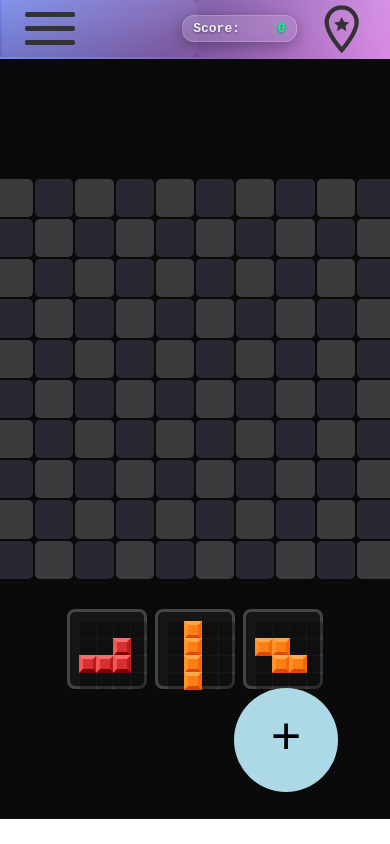
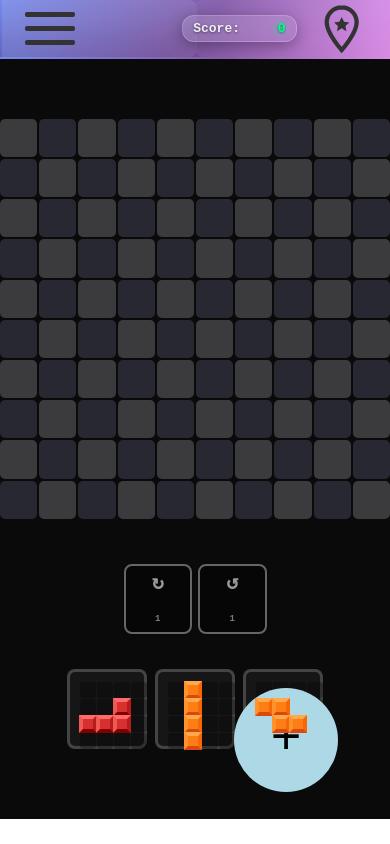
Before and after one commit to tetrix-game/tetrix-game.github.io, a React (Vite) app: page / in a window 390 px wide. Built offline with nearby package versions, Linux system fonts and the light colour scheme.

Commit message:
new turn

```diff
--- a/src/App.tsx
+++ b/src/App.tsx
@@ -11,10 +11,10 @@ const App = () => {
   return (
     <div className="App">
       <Header />
-      {gameState === 'playing' ? (
+      {gameState === 'map' ? (
+        <GameMap />
+      ) : (
         <Tetrix />
-      ) : (
-        <GameMap />
       )}
       <FullScreenFloatingActionButton />
     </div>
--- /dev/null
+++ b/src/components/PurchasesContainer/PurchasesContainer.css
@@ -0,0 +1,142 @@
+.purchases-container {
+  display: flex;
+  flex-direction: column;
+  gap: 8px;
+  padding: 8px;
+  background: transparent;
+  align-items: center;
+  justify-content: center;
+  min-width: 80px;
+  width: 80px;
+  height: auto;
+}
+
+.buy-turn-button {
+  width: 80px;
+  height: 80px;
+  background: rgba(0, 0, 0, 0.8);
+  border: 2px solid #4a90e2;
+  border-radius: 8px;
+  color: white;
+  font-size: 12px;
+  font-weight: bold;
+  cursor: pointer;
+  transition: all 0.2s ease-in-out;
+  display: flex;
+  flex-direction: column;
+  align-items: center;
+  justify-content: center;
+  padding: 8px;
+  position: relative;
+  box-shadow: 0 2px 4px rgba(0, 0, 0, 0.2);
+}
+
+.buy-turn-button:hover:not(:disabled) {
+  background: rgba(74, 144, 226, 0.2);
+  border-color: #5ba3f5;
+  transform: translateY(-1px);
+  box-shadow: 0 4px 8px rgba(0, 0, 0, 0.3);
+}
+
+.buy-turn-button:active:not(:disabled) {
+  transform: translateY(0);
+  box-shadow: 0 2px 4px rgba(0, 0, 0, 0.2);
+}
+
+.buy-turn-button:disabled {
+  background: rgba(0, 0, 0, 0.4);
+  border-color: #666;
+  color: #999;
+  cursor: not-allowed;
+  transform: none;
+  box-shadow: 0 1px 2px rgba(0, 0, 0, 0.1);
+}
+
+.buy-turn-button.active {
+  background: rgba(74, 144, 226, 0.6);
+  border-color: #5ba3f5;
+  box-shadow: 0 0 12px rgba(74, 144, 226, 0.6), 0 0 24px rgba(74, 144, 226, 0.4);
+  animation: glow 1.5s ease-in-out infinite alternate;
+}
+
+@keyframes glow {
+  from {
+    box-shadow: 0 0 12px rgba(74, 144, 226, 0.6), 0 0 24px rgba(74, 144, 226, 0.4);
+  }
+
+  to {
+    box-shadow: 0 0 16px rgba(74, 144, 226, 0.8), 0 0 32px rgba(74, 144, 226, 0.6);
+  }
+}
+
+.turn-icon {
+  font-size: 24px;
+  font-weight: bold;
+  margin-bottom: 4px;
+  line-height: 1;
+}
+
+.cost {
+  font-size: 10px;
+  opacity: 0.8;
+  margin-top: auto;
+}
+
+.buy-turn-button.active .turn-icon {
+  color: #fff;
+  text-shadow: 0 0 8px rgba(255, 255, 255, 0.8);
+}
+
+.buy-turn-button.active .cost {
+  opacity: 0.6;
+}
+
+/* Portrait/Square screens: horizontal layout next to shape selector */
+@media (max-aspect-ratio: 1/1) {
+  .purchases-container {
+    flex-direction: row;
+    width: auto;
+    height: 80px;
+    gap: 8px;
+    /* Limit width to available space next to shape selector */
+    max-width: calc(50vw - 40px);
+    min-height: auto;
+  }
+}
+
+/* Landscape screens: vertical stacking */
+@media (min-aspect-ratio: 1/1) {
+  .purchases-container {
+    flex-direction: column;
+    width: 80px;
+    height: auto;
+    gap: 8px;
+    /* Constrain to available space next to the grid */
+    max-height: calc(100vh - 100px);
+    overflow-y: auto;
+    align-content: flex-start;
+    justify-content: flex-start;
+  }
+}
+
+/* Responsive adjustments for smaller screens */
+@media (max-width: 480px) {
+  .purchases-container {
+    gap: 6px;
+    padding: 6px;
+  }
+
+  .buy-turn-button {
+    width: 70px;
+    height: 70px;
+    font-size: 11px;
+  }
+
+  .turn-icon {
+    font-size: 20px;
+  }
+
+  .cost {
+    font-size: 9px;
+  }
+}
--- /dev/null
+++ b/src/components/PurchasesContainer/PurchasesContainer.tsx
@@ -0,0 +1,100 @@
+import './PurchasesContainer.css';
+import { useTetrixDispatchContext, useTetrixStateContext } from '../Tetrix/TetrixContext';
+
+const PurchasesContainer = (): JSX.Element => {
+  const dispatch = useTetrixDispatchContext();
+  const state = useTetrixStateContext();
+
+  const handleBuyTurnClockwise = () => {
+    if (state.isTurningModeActive && state.turningDirection === 'cw') {
+      // If already in clockwise mode, deactivate it
+      dispatch({ type: 'DEACTIVATE_TURNING_MODE' });
+      return;
+    }
+
+    if (state.isTurningModeActive && state.turningDirection === 'ccw') {
+      // Switch from counter-clockwise to clockwise (no cost)
+      dispatch({ type: 'ACTIVATE_TURNING_MODE', value: { direction: 'cw' } });
+      return;
+    }
+
+    if (state.score >= 1 && state.gameState === 'playing' && !state.isTurningModeActive) {
+      // Deduct 1 point and activate clockwise turning mode
+      dispatch({
+        type: 'ADD_SCORE',
+        value: {
+          scoreData: {
+            rowsCleared: 0,
+            columnsCleared: 0,
+            pointsEarned: -1
+          }
+        }
+      });
+      dispatch({ type: 'ACTIVATE_TURNING_MODE', value: { direction: 'cw' } });
+    }
+  };
+
+  const handleBuyTurnCounterClockwise = () => {
+    if (state.isTurningModeActive && state.turningDirection === 'ccw') {
+      // If already in counter-clockwise mode, deactivate it
+      dispatch({ type: 'DEACTIVATE_TURNING_MODE' });
+      return;
+    }
+
+    if (state.isTurningModeActive && state.turningDirection === 'cw') {
+      // Switch from clockwise to counter-clockwise (no cost)
+      dispatch({ type: 'ACTIVATE_TURNING_MODE', value: { direction: 'ccw' } });
+      return;
+    }
+
+    if (state.score >= 1 && state.gameState === 'playing' && !state.isTurningModeActive) {
+      // Deduct 1 point and activate counter-clockwise turning mode
+      dispatch({
+        type: 'ADD_SCORE',
+        value: {
+          scoreData: {
+            rowsCleared: 0,
+            columnsCleared: 0,
+            pointsEarned: -1
+          }
+        }
+      });
+      dispatch({ type: 'ACTIVATE_TURNING_MODE', value: { direction: 'ccw' } });
+    }
+  };
+
+  const isClockwiseDisabled = (state.score < 1 && !state.isTurningModeActive) || state.gameState !== 'playing';
+  const isCounterClockwiseDisabled = (state.score < 1 && !state.isTurningModeActive) || state.gameState !== 'playing';
+  const isClockwiseActive = state.isTurningModeActive && state.turningDirection === 'cw';
+  const isCounterClockwiseActive = state.isTurningModeActive && state.turningDirection === 'ccw';
+
+  return (
+    <div className="purchases-container">
+      <button
+        className={`buy-turn-button clockwise ${isClockwiseActive ? 'active' : ''}`}
+        onClick={handleBuyTurnClockwise}
+        disabled={isClockwiseDisabled}
+        title={isClockwiseDisabled ? 'Need 1 point to buy clockwise turn' : 'Buy clockwise turn (1 point)'}
+      >
+        <div className="turn-icon">
+          ↻
+        </div>
+        <div className="cost">1</div>
+      </button>
+
+      <button
+        className={`buy-turn-button counter-clockwise ${isCounterClockwiseActive ? 'active' : ''}`}
+        onClick={handleBuyTurnCounterClockwise}
+        disabled={isCounterClockwiseDisabled}
+        title={isCounterClockwiseDisabled ? 'Need 1 point to buy counter-clockwise turn' : 'Buy counter-clockwise turn (1 point)'}
+      >
+        <div className="turn-icon">
+          ↺
+        </div>
+        <div className="cost">1</div>
+      </button>
+    </div>
+  );
+};
+
+export default PurchasesContainer;
--- /dev/null
+++ b/src/components/PurchasesContainer/index.ts
@@ -0,0 +1 @@
+export { default } from './PurchasesContainer';
--- a/src/components/ShapeOption/ShapeOption.tsx
+++ b/src/components/ShapeOption/ShapeOption.tsx
@@ -12,7 +12,7 @@ type ShapeOptionProps = {
 
 const ShapeOption = ({ shape, shapeIndex }: ShapeOptionProps) => {
   const dispatch = useTetrixDispatchContext();
-  const { selectedShapeIndex, tiles } = useTetrixStateContext();
+  const { selectedShapeIndex, tiles, isTurningModeActive, turningDirection } = useTetrixStateContext();
   const containerRef = useRef<HTMLDivElement>(null);
   const [isDragging, setIsDragging] = useState(false);
 
@@ -65,6 +65,21 @@ const ShapeOption = ({ shape, shapeIndex }: ShapeOptionProps) => {
   const handlePointerDown = useCallback((e: React.PointerEvent) => {
     e.preventDefault();
 
+    // Handle turning mode - rotate shape instead of dragging
+    if (isTurningModeActive) {
+      const clockwise = turningDirection === 'cw';
+
+      dispatch({
+        type: 'ROTATE_SHAPE',
+        value: { shapeIndex, clockwise }
+      });
+
+      // Deactivate turning mode after rotation
+      dispatch({ type: 'DEACTIVATE_TURNING_MODE' });
+
+      return;
+    }
+
     if (selectedShapeIndex === shapeIndex) {
       // Already selected - return to selector
       dispatch({ type: 'RETURN_SHAPE_TO_SELECTOR' });
@@ -84,10 +99,10 @@ const ShapeOption = ({ shape, shapeIndex }: ShapeOptionProps) => {
         initialPosition: { x: e.clientX, y: e.clientY }
       }
     });
-  }, [dispatch, shape, shapeIndex, selectedShapeIndex]);
+  }, [dispatch, shape, shapeIndex, selectedShapeIndex, isTurningModeActive, turningDirection]);
 
   const handlePointerMove = useCallback((e: React.PointerEvent) => {
-    if (!isDragging) return;
+    if (!isDragging || isTurningModeActive) return;
 
     // Find the grid element
     const gridElement = document.querySelector('.grid') as HTMLElement;
@@ -153,10 +168,10 @@ const ShapeOption = ({ shape, shapeIndex }: ShapeOptionProps) => {
         isValid,
       }
     });
-  }, [isDragging, shape, tiles, dispatch, isTouchDevice]);
+  }, [isDragging, shape, tiles, dispatch, isTouchDevice, isTurningModeActive]);
 
   const handlePointerUp = useCallback((e: React.PointerEvent) => {
-    if (!isDragging) return;
+    if (!isDragging || isTurningModeActive) return;
 
     e.currentTarget.releasePointerCapture(e.pointerId);
     setIsDragging(false);
@@ -231,7 +246,7 @@ const ShapeOption = ({ shape, shapeIndex }: ShapeOptionProps) => {
         mousePosition: { x: e.clientX, y: e.clientY }
       }
     });
-  }, [isDragging, shape, tiles, dispatch, isTouchDevice]);
+  }, [isDragging, shape, tiles, dispatch, isTouchDevice, isTurningModeActive]);
 
   const isSelected = selectedShapeIndex === shapeIndex;
 
--- a/src/components/Tetrix/Tetrix.css
+++ b/src/components/Tetrix/Tetrix.css
@@ -9,16 +9,46 @@
   gap: 20px;
 }
 
-/* Portrait/Square screens: ShapeOptions below the grid */
+/* Portrait/Square screens: Grid on top, containers side by side below */
 @media (max-aspect-ratio: 1/1) {
   .tetrix {
-    flex-direction: column;
+    flex-direction: row;
+    flex-wrap: wrap;
+    align-content: center;
+  }
+
+  .purchases-container {
+    order: 2;
+    flex: 0 0 auto;
+  }
+
+  .grid {
+    order: 1;
+    flex: 0 0 100%;
+    margin-bottom: 20px;
+  }
+
+  .shape-selector {
+    order: 3;
+    flex: 0 0 auto;
   }
 }
 
-/* Landscape screens: ShapeOptions to the side of the grid */
+/* Landscape screens: Purchases left, Grid center, Shapes right */
 @media (min-aspect-ratio: 1/1) {
   .tetrix {
     flex-direction: row;
   }
+
+  .purchases-container {
+    order: 1;
+  }
+
+  .grid {
+    order: 2;
+  }
+
+  .shape-selector {
+    order: 3;
+  }
 }
--- a/src/components/Tetrix/Tetrix.tsx
+++ b/src/components/Tetrix/Tetrix.tsx
@@ -1,6 +1,7 @@
 import './Tetrix.css';
 import Grid from '../Grid';
 import ShapeSelector from '../ShapeSelector';
+import PurchasesContainer from '../PurchasesContainer';
 import DraggingShape from '../DraggingShape';
 import CoinShower from '../CoinShower';
 import { useTetrixStateContext, useTetrixDispatchContext } from './TetrixContext';
@@ -42,6 +43,7 @@ const Tetrix: React.FC = () => {
 
   return (
     <div className="tetrix">
+      <PurchasesContainer />
       <Grid />
       <ShapeSelector />
       <DraggingShape />
--- a/src/components/Tetrix/TetrixReducer.ts
+++ b/src/components/Tetrix/TetrixReducer.ts
@@ -70,6 +70,8 @@ export const initialState: TetrixReducerState = {
   shapesSliding: false,
   openRotationMenus: [], // Dynamic array based on actual shapes
   hasPlacedFirstShape: false, // Track first shape placement for background music trigger
+  isTurningModeActive: false, // Whether turning mode is currently active
+  turningDirection: null, // Which direction turning is active for
   unlockedModifiers: new Set(), // Set of prime IDs that have been unlocked
 };
 
@@ -556,6 +558,23 @@ export function tetrixReducer(state: TetrixReducerState, action: TetrixAction):
       // The actual music trigger will be handled by the BackgroundMusic component
       return state;
     }
+
+    case "ACTIVATE_TURNING_MODE": {
+      const { direction } = action.value;
+      return {
+        ...state,
+        isTurningModeActive: true,
+        turningDirection: direction,
+      };
+    }
+
+    case "DEACTIVATE_TURNING_MODE": {
+      return {
+        ...state,
+        isTurningModeActive: false,
+        turningDirection: null,
+      };
+    }
   }
 
   return state;
```
Also changed, not shown: src/utils/types.ts (+15 -1 lines), 7 other files (tests, documents, lock files or other folders).
